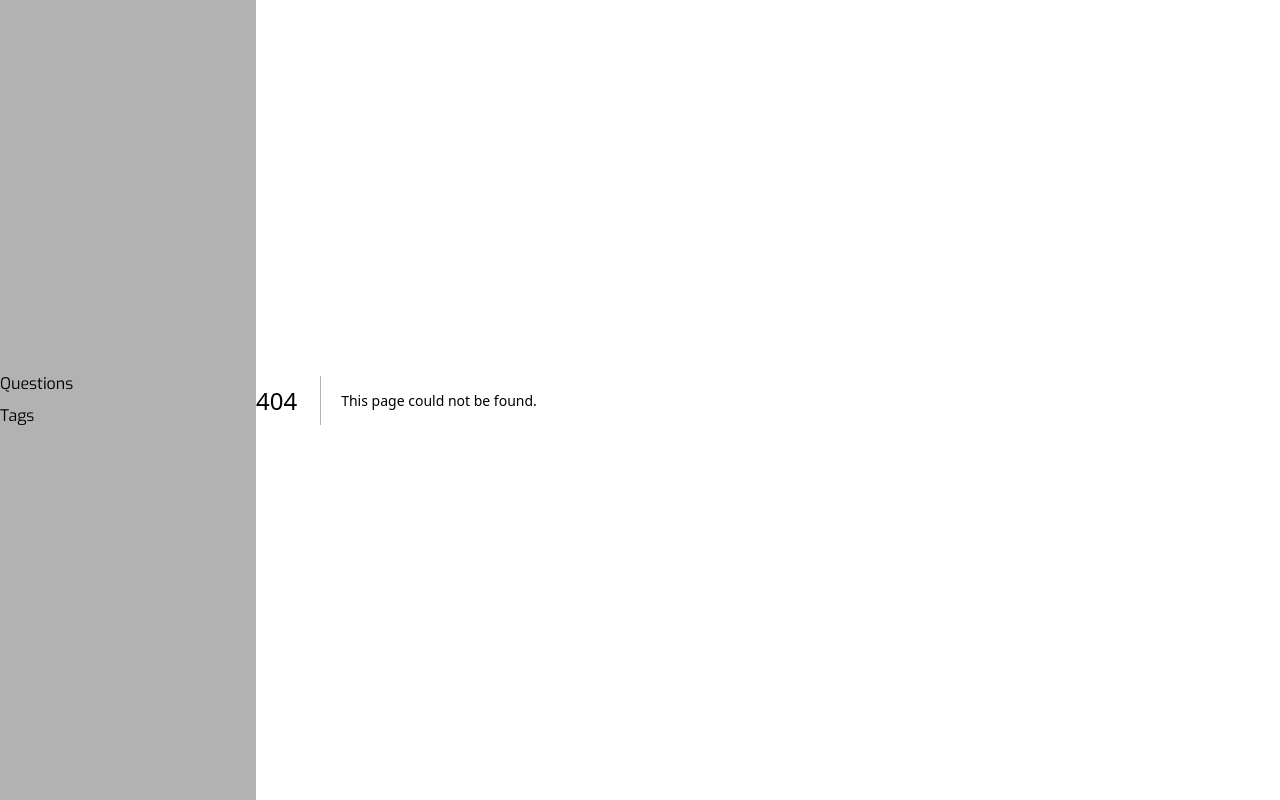
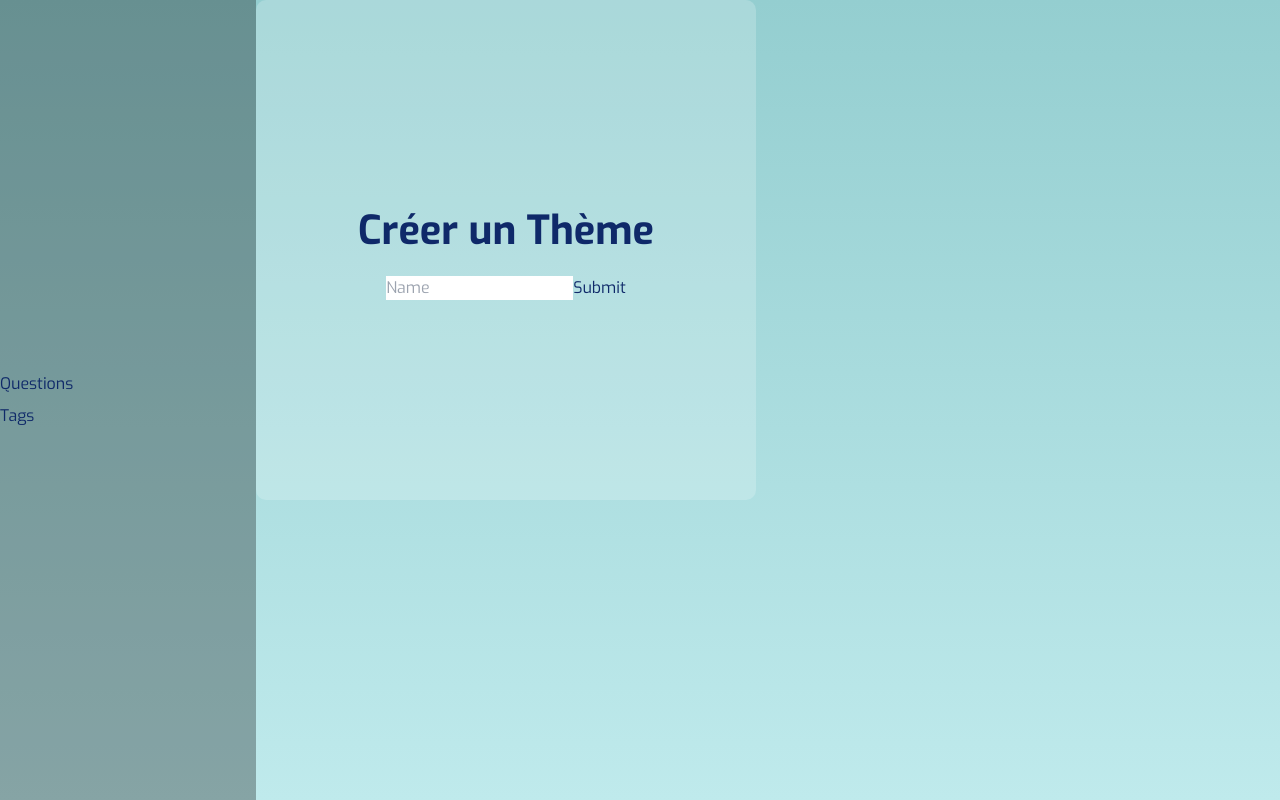
Before and after one commit to AngelZatch/hurribrain, a Next.js app in the folder packages/admin/: page /tags/create in a window 1280 px wide. Before the commit this address had no page. Built offline with nearby package versions, Linux system fonts and the light colour scheme.

Commit message:
fix: working link to modal

```diff
--- a/packages/admin/src/app/@modal/(.)tags/ create/page.tsx
+++ b/packages/admin/src/app/tags/create/page.tsx
@@ -4,7 +4,7 @@
 const NewTag = () => {
   return (
     <div className="w-[500px] h-[500px] bg-white/20 rounded-[10px] flex-col justify-center items-center gap-[15px] inline-flex">
-      <span className="text-[40px] font-bold">Dialog</span>
+      <span className="text-[40px] font-bold">Créer un Thème</span>
       <form
         action={async (formData) => {
           await createTag(formData);
```
